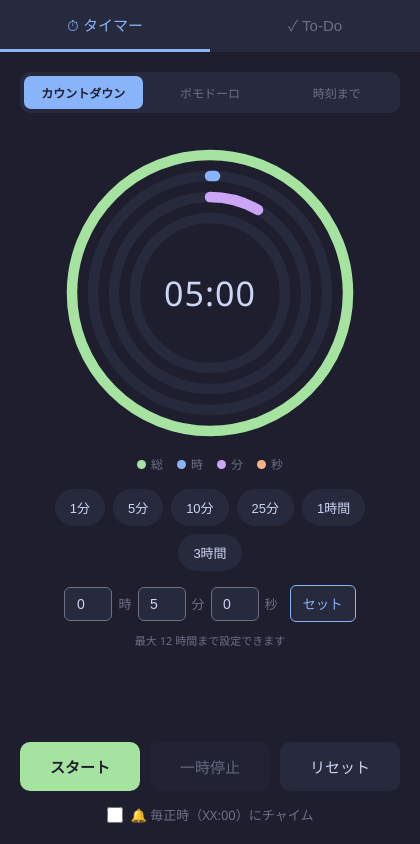
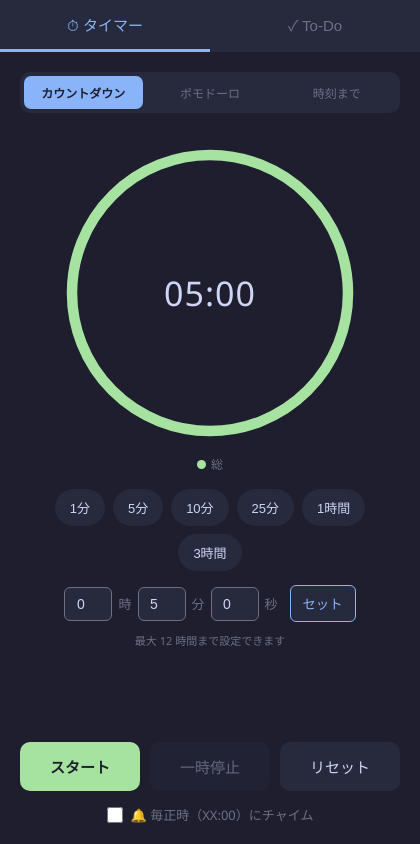
Before and after one commit to usizou/time-todo, an Electron app: page src/index.html in a window 420 px wide. Drawn offline with Linux system fonts and the light colour scheme; no server answers.

Commit message:
カウントダウン/ポモドーロは総合時間の円のみ表示
- only-total クラスで時/分/秒リングと凡例を隠す
- 時刻まで は従来どおり時/分/秒
- 内側トラックに識別クラスを付与
- README/DESIGN.md更新、version 0.5.1

Co-Authored-By: Claude Opus 4.8 <noreply@anthropic.com>

```diff
--- a/package.json
+++ b/package.json
@@ -1,6 +1,6 @@
 {
   "name": "time-todo",
-  "version": "0.5.0",
+  "version": "0.5.1",
   "description": "タイマー & To-Do デスクトップアプリ",
   "main": "main.js",
   "scripts": {
--- a/src/index.html
+++ b/src/index.html
@@ -27,9 +27,9 @@
       <svg class="ring" viewBox="0 0 200 200">
         <!-- 背景トラック -->
         <circle class="ring-track track-total" cx="100" cy="100" r="92" />
-        <circle class="ring-track" cx="100" cy="100" r="78" />
-        <circle class="ring-track" cx="100" cy="100" r="64" />
-        <circle class="ring-track" cx="100" cy="100" r="50" />
+        <circle class="ring-track track-hour" cx="100" cy="100" r="78" />
+        <circle class="ring-track track-min" cx="100" cy="100" r="64" />
+        <circle class="ring-track track-sec" cx="100" cy="100" r="50" />
         <!-- 進捗リング（外→内: 総/時/分/秒） -->
         <circle id="ring-total" class="ring-progress p-total" cx="100" cy="100" r="92" />
         <circle id="ring-hour"  class="ring-progress p-hour"  cx="100" cy="100" r="78" />
--- a/src/renderer.js
+++ b/src/renderer.js
@@ -117,7 +117,8 @@ function render() {
   setRing(rings[2], (R % MIN_CYCLE) / MIN_CYCLE);                 // 分(1hで1周)
   setRing(rings[3], (R % SEC_CYCLE) / SEC_CYCLE);                 // 秒(1minで1周)
 
-  el.tabTimer.classList.toggle('no-total', mode === 'target'); // 時刻までは総リングと凡例を非表示
+  el.tabTimer.classList.toggle('no-total', mode === 'target');   // 時刻まで：総リングを隠す
+  el.tabTimer.classList.toggle('only-total', mode !== 'target'); // カウントダウン/ポモドーロ：総リングだけ
 
   const warn = s.running && s.remainingMs <= 10000;
   el.time.classList.toggle('warning', warn);
--- a/src/style.css
+++ b/src/style.css
@@ -126,6 +126,11 @@ body {
 .no-total .p-total,
 .no-total .track-total,
 .no-total .lg-total { display: none; }
+
+/* カウントダウン/ポモドーロは総合時間の円だけ（時/分/秒を隠す） */
+.only-total .p-hour, .only-total .track-hour, .only-total .lg-hour,
+.only-total .p-min,  .only-total .track-min,  .only-total .lg-min,
+.only-total .p-sec,  .only-total .track-sec,  .only-total .lg-sec { display: none; }
 
 .p-total.warning,
 .time.warning { color: var(--danger); }
```
Also changed, not shown: docs/DESIGN.md (+1 -0 lines), README.md.
